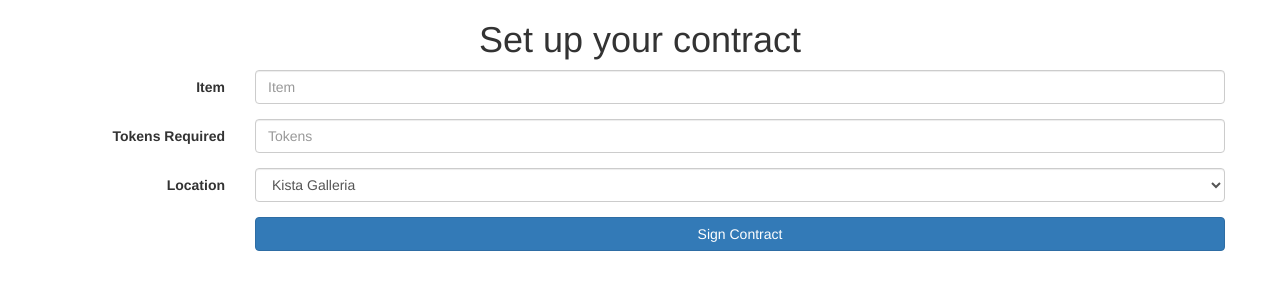
After one commit to michpalm/SharEcon, a PHP site: page /give-item.html in a window 1280 px wide. The commit adds this page. Shown: the top 300 px of the page. Run offline with PHP 8.4, Linux system fonts and the light colour scheme.

Commit message:
update with new pages

```diff
--- /dev/null
+++ b/css/master.css
@@ -0,0 +1,11 @@
+// Class
+.center-block {
+  display: block;
+  margin-left: auto;
+  margin-right: auto;
+}
+
+// Usage as a mixin
+.element {
+  .center-block();
+}
--- /dev/null
+++ b/give-item.html
@@ -0,0 +1,55 @@
+<!DOCTYPE html>
+<html>
+  <head>
+    <meta charset="utf-8">
+    <meta http-equiv="X-UA-Compatible" content="IE=edge">
+    <meta name="viewport" content="width=device-width, initial-scale=1">
+    <script src="https://ajax.googleapis.com/ajax/libs/jquery/1.12.4/jquery.min.js"></script>
+    <link rel="stylesheet" href="css/master.css">
+    <link rel="stylesheet" href="https://maxcdn.bootstrapcdn.com/bootstrap/3.3.7/css/bootstrap.min.css" integrity="sha384-BVYiiSIFeK1dGmJRAkycuHAHRg32OmUcww7on3RYdg4Va+PmSTsz/K68vbdEjh4u" crossorigin="anonymous">
+    <!-- Latest compiled and minified JavaScript -->
+    <script src="https://maxcdn.bootstrapcdn.com/bootstrap/3.3.7/js/bootstrap.min.js" integrity="sha384-Tc5IQib027qvyjSMfHjOMaLkfuWVxZxUPnCJA7l2mCWNIpG9mGCD8wGNIcPD7Txa" crossorigin="anonymous"></script>
+
+    <title>Choose location</title>
+  </head>
+  <body>
+
+    <div class="container">
+      <div class="row">
+        <div class="col-md-12 text-center"><h1>Set up your contract</h1></div>
+          <form class="form-horizontal">
+            <div class="form-group">
+              <label for="inputItem" class="col-sm-2 control-label">Item</label>
+              <div class="col-sm-10">
+                <input type="item" class="form-control" id="inputItem" placeholder="Item">
+              </div>
+            </div>
+            <div class="form-group">
+              <label for="inputTokens" class="col-sm-2 control-label">Tokens Required</label>
+              <div class="col-sm-10">
+                <input type="tokens" class="form-control" id="inputTokens" placeholder="Tokens">
+              </div>
+            </div>
+            <div class="form-group">
+              <label for="inputLocation" class="col-sm-2 control-label">Location</label>
+                <div class="col-sm-10">
+                  <select class="form-control">
+                    <option>Kista Galleria</option>
+                    <option>Electrum Building</option>
+                    <option>Ericsson Office</option>
+                    <option>Scandic Hotel</option>
+                    <option>Kista Science Tower</option>
+                  </select>
+                </div>
+            </div>
+            <div class="form-group">
+              <div class="col-sm-offset-2 col-sm-10">
+                <button type="Sign Contract" class="btn btn-primary btn-default center-block btn-block">Sign Contract</button>
+              </div>
+            </div>
+          </form>
+      </div>
+    </div> <!-- /container -->
+
+  </body>
+</html>
```
Also changed, not shown: home.php (renamed from home.html, +7 -3 lines), index.html (+6 -5 lines), take-item.html (added, +55 -0 lines).
